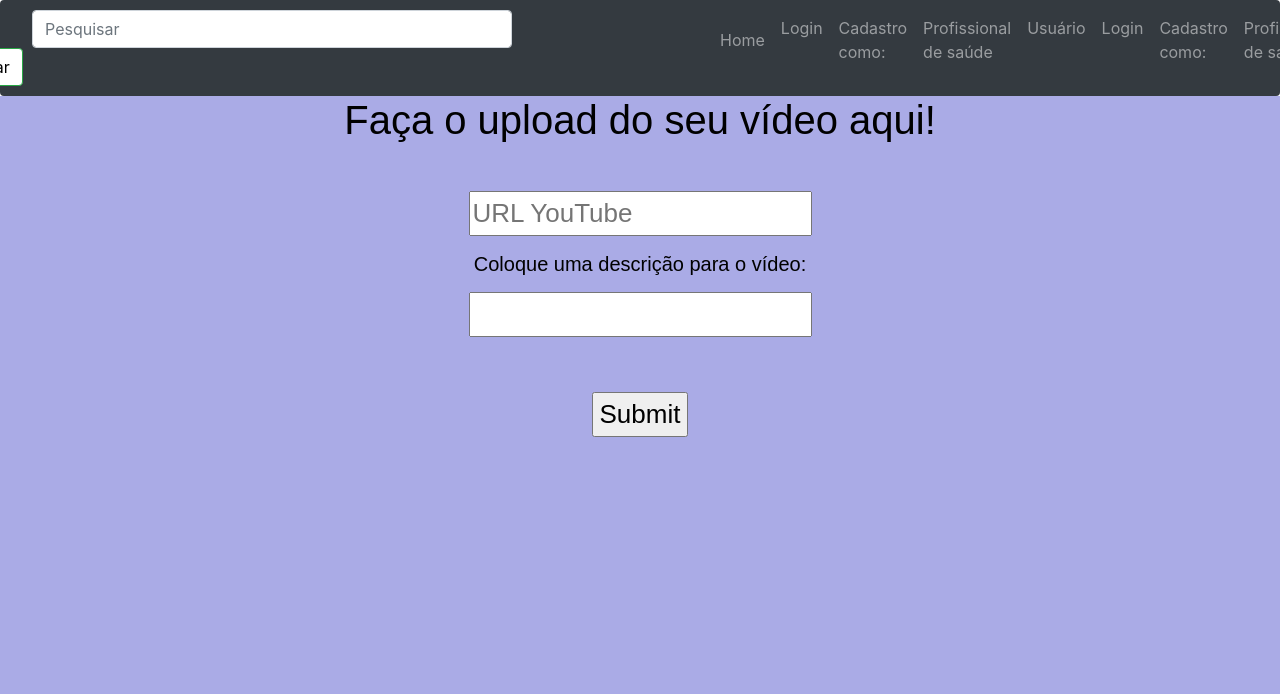
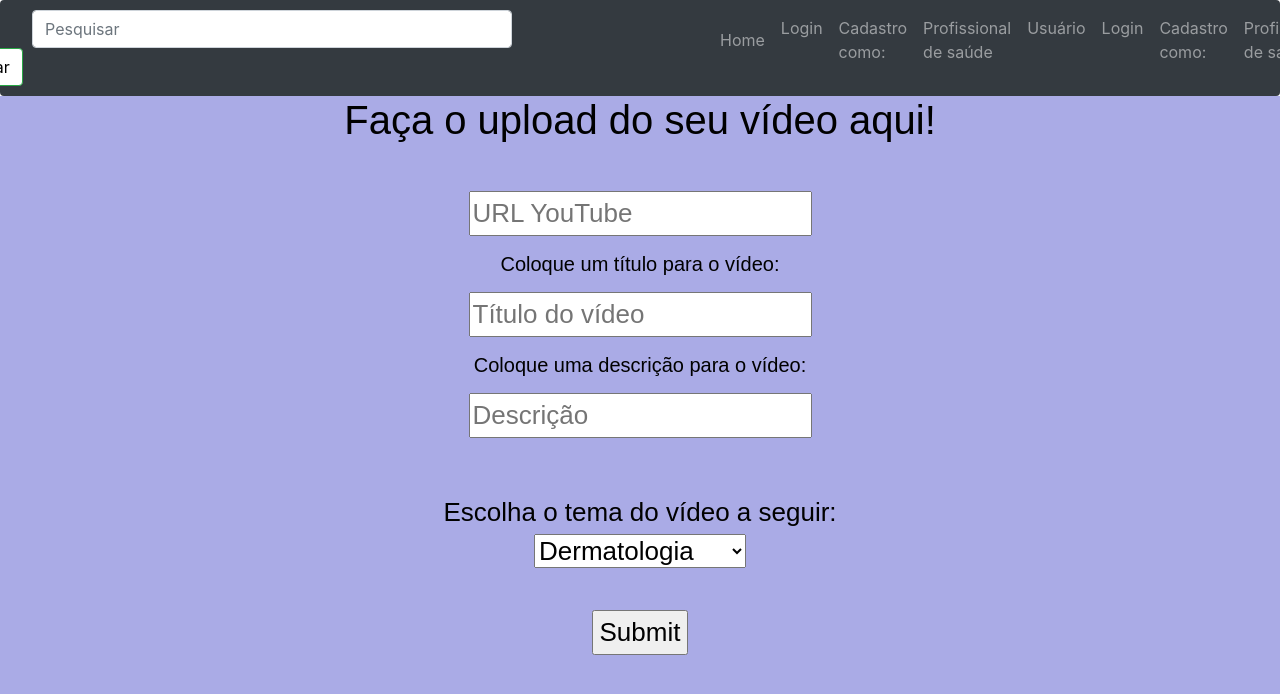
Before and after one commit to Gustavobb/TecMed, a React (Create React App) app in the folder frontend/tecmed/: page /uploadVideos in a window 1280 px wide. Shown: the top 694 px of the page. Built offline with nearby package versions, Linux system fonts and the light colour scheme.

Commit message:
colocando category e title no upload dos videos

```diff
--- a/frontend/tecmed/src/Pages/UploadVideos.js
+++ b/frontend/tecmed/src/Pages/UploadVideos.js
@@ -9,7 +9,9 @@ class UploadVideos extends Component {
         super(props)
         this.state = {
             id: '',
-            description: ''
+            title: '',
+            description: '',
+            category: ''
         }
     }
 
@@ -23,13 +25,13 @@ class UploadVideos extends Component {
 
     }
     submit = async  (e) =>{
-
-
         var n = this.state.id.search("v=")
         var final_id =  this.state.id.substring(n+2)
         await axios.post("http://localhost:9000/routes/startId",{
             id: final_id,
-            description: this.state.description
+            title: this.state.title,
+            description: this.state.description,
+            category: this.state.category
         })
 
     }
@@ -39,11 +41,24 @@ class UploadVideos extends Component {
             <div className="upload">
                 <h1 className="title"> Faça o upload do seu vídeo aqui! </h1><br/>
                 <form>
-
                     <p><input type="text" name="id" placeholder="URL YouTube" onChange={this.handleChange}></input></p>
+                    <h5><p> Coloque um título para o vídeo: </p></h5>
+                    <p><input type="text" name="title" placeholder="Título do vídeo" onChange={this.handleChange}></input></p>
                     <h5><p> Coloque uma descrição para o vídeo: </p></h5>
-                    <p><input type="text" name="description"onChange={this.handleChange}/></p><br/>
-                    <input    type="submit" onClick={this.submit}/>
+                    <p><input type="text" name="description"  placeholder="Descrição" onChange={this.handleChange}/></p><br/>
+                    Escolha o tema do vídeo a seguir:<br/>
+                    <select name="category" onChange={this.handleChange}>
+                        <option value="Dermatologia">Dermatologia</option>
+                        <option value="Cardiologia">Cardiologia</option>
+                        <option value="Pneumologia">Pneumologia</option>
+                        <option value="Neurologia">Neurologia</option>
+                        <option value="Psicologia">Psicologia</option>
+                        <option value="Fisioterapia">Fisioterapia</option>
+                        <option value="Clínica Geral">Clínica Geral</option>
+                        <option value="Cirurgia Plástica">Cirurgia Plástica</option>
+                        <option value="Outro">Outro</option>
+                    </select><br/><br/>
+                    <input type="submit" onClick={this.submit}/>
                 </form>
             </div>
         );
```
Also changed, not shown: 1 other file (tests, documents, lock files or other folders).
